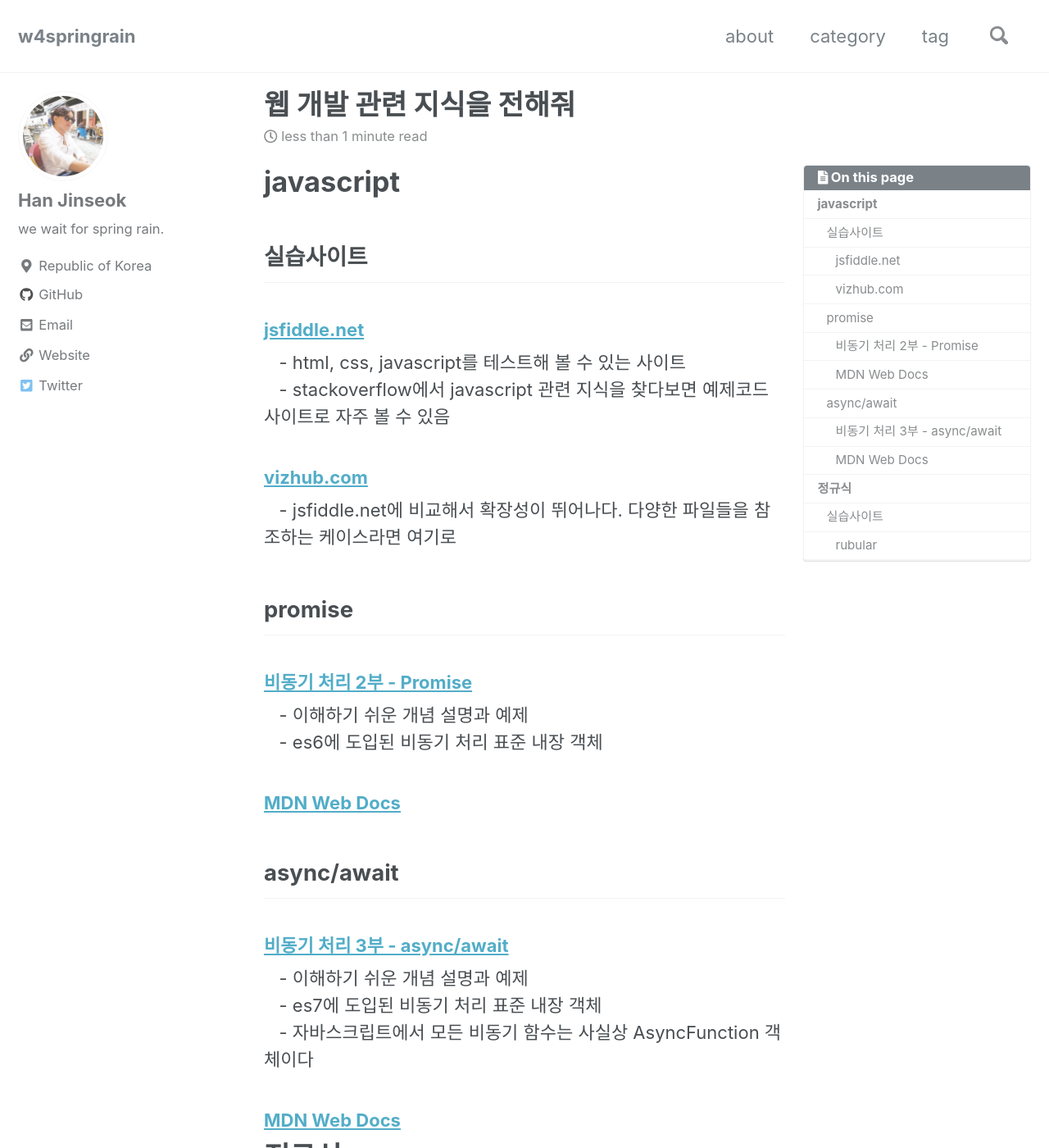
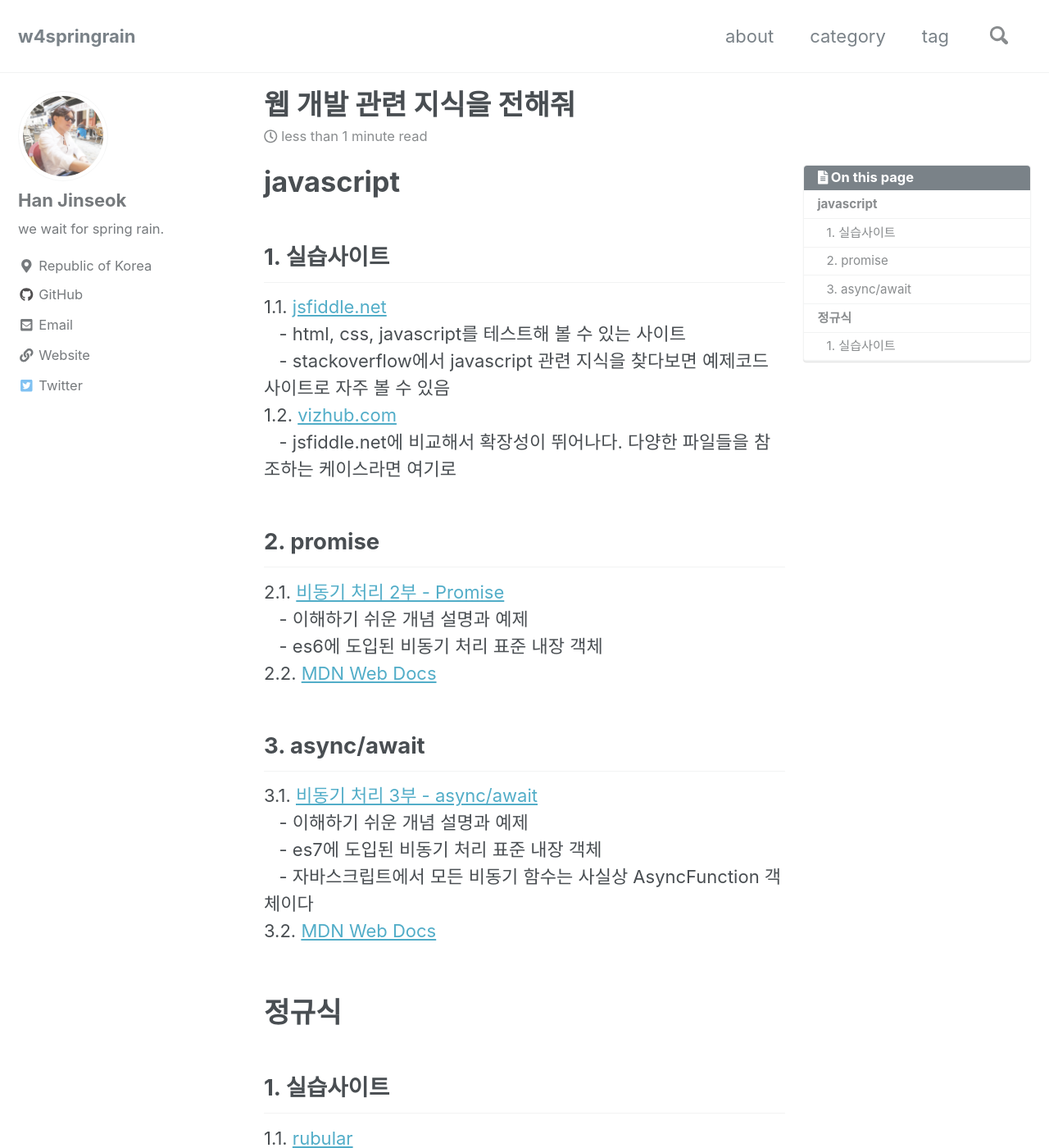
Before and after one commit to moregorenine/moregorenine.github.io, a Jekyll site: the page built from _posts/dev/2021-03-07-develop.md, in a window 1280 px wide and 1400 px high. Shown: the whole window at 82% size. Built offline with Jekyll 4.4.1, drawn with Linux system fonts in a browser that asks for light colours; nearby versions of some CDN libraries; comment, search, counter and statistics services are not loaded; a style sheet for code colours, icons or effects is not loaded.

Commit message:
Update 2021-03-07-develop.md

```diff
--- a/_posts/dev/2021-03-07-develop.md
+++ b/_posts/dev/2021-03-07-develop.md
@@ -12,25 +12,26 @@ toc_sticky: true
 ---
 
 # javascript
-## 실습사이트
-### [jsfiddle.net](https://jsfiddle.net/)
+## 1. 실습사이트
+1.1. [jsfiddle.net](https://jsfiddle.net/)
 &nbsp;&nbsp;&nbsp;- html, css, javascript를 테스트해 볼 수 있는 사이트
 &nbsp;&nbsp;&nbsp;- stackoverflow에서 javascript 관련 지식을 찾다보면 예제코드 사이트로 자주 볼 수 있음
-### [vizhub.com](https://vizhub.com/)
+1.2. [vizhub.com](https://vizhub.com/)
 &nbsp;&nbsp;&nbsp;- jsfiddle.net에 비교해서 확장성이 뛰어나다. 다양한 파일들을 참조하는 케이스라면 여기로
-## promise
-### [비동기 처리 2부 - Promise](https://www.daleseo.com/js-async-promise/)
+## 2. promise
+2.1. [비동기 처리 2부 - Promise](https://www.daleseo.com/js-async-promise/)
 &nbsp;&nbsp;&nbsp;- 이해하기 쉬운 개념 설명과 예제
 &nbsp;&nbsp;&nbsp;- es6에 도입된 비동기 처리 표준 내장 객체
-### [MDN Web Docs](https://developer.mozilla.org/ko/docs/Web/JavaScript/Reference/Global_Objects/Promise)
-## async/await
-### [비동기 처리 3부 - async/await](https://www.daleseo.com/js-async-async-await/)
+2.2. [MDN Web Docs](https://developer.mozilla.org/ko/docs/Web/JavaScript/Reference/Global_Objects/Promise)
+## 3. async/await
+3.1. [비동기 처리 3부 - async/await](https://www.daleseo.com/js-async-async-await/)
 &nbsp;&nbsp;&nbsp;- 이해하기 쉬운 개념 설명과 예제
 &nbsp;&nbsp;&nbsp;- es7에 도입된 비동기 처리 표준 내장 객체
 &nbsp;&nbsp;&nbsp;- 자바스크립트에서 모든 비동기 함수는 사실상 AsyncFunction 객체이다
-### [MDN Web Docs](https://developer.mozilla.org/ko/docs/Web/JavaScript/Reference/Global_Objects/AsyncFunction)
+3.2. [MDN Web Docs](https://developer.mozilla.org/ko/docs/Web/JavaScript/Reference/Global_Objects/AsyncFunction)
+<br>
 
 # 정규식
-## 실습사이트
-### [rubular](https://rubular.com/)
+## 1. 실습사이트
+1.1. [rubular](https://rubular.com/)
 &nbsp;&nbsp;&nbsp;- 정규식을 간단히 테스트해 볼 수 있는 사이트
```
